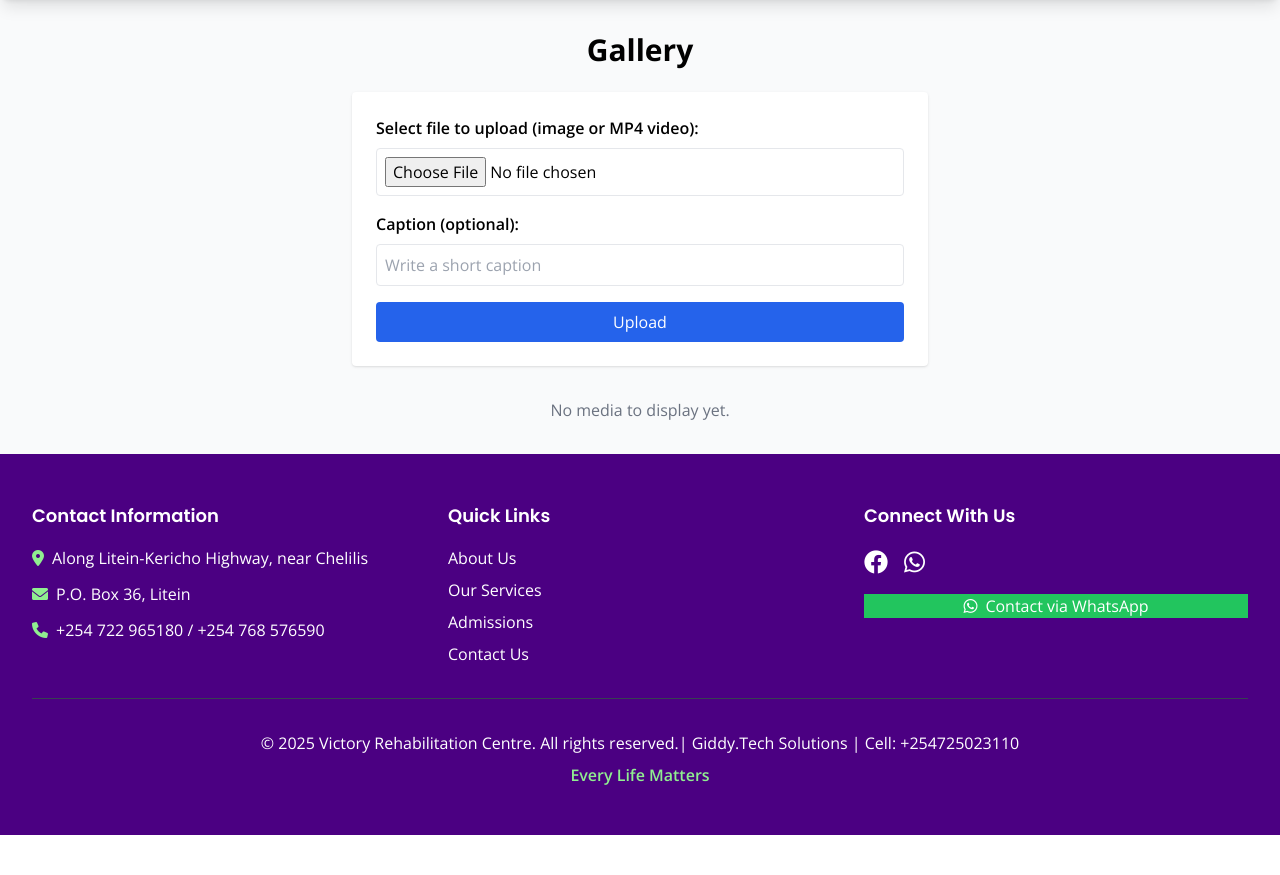
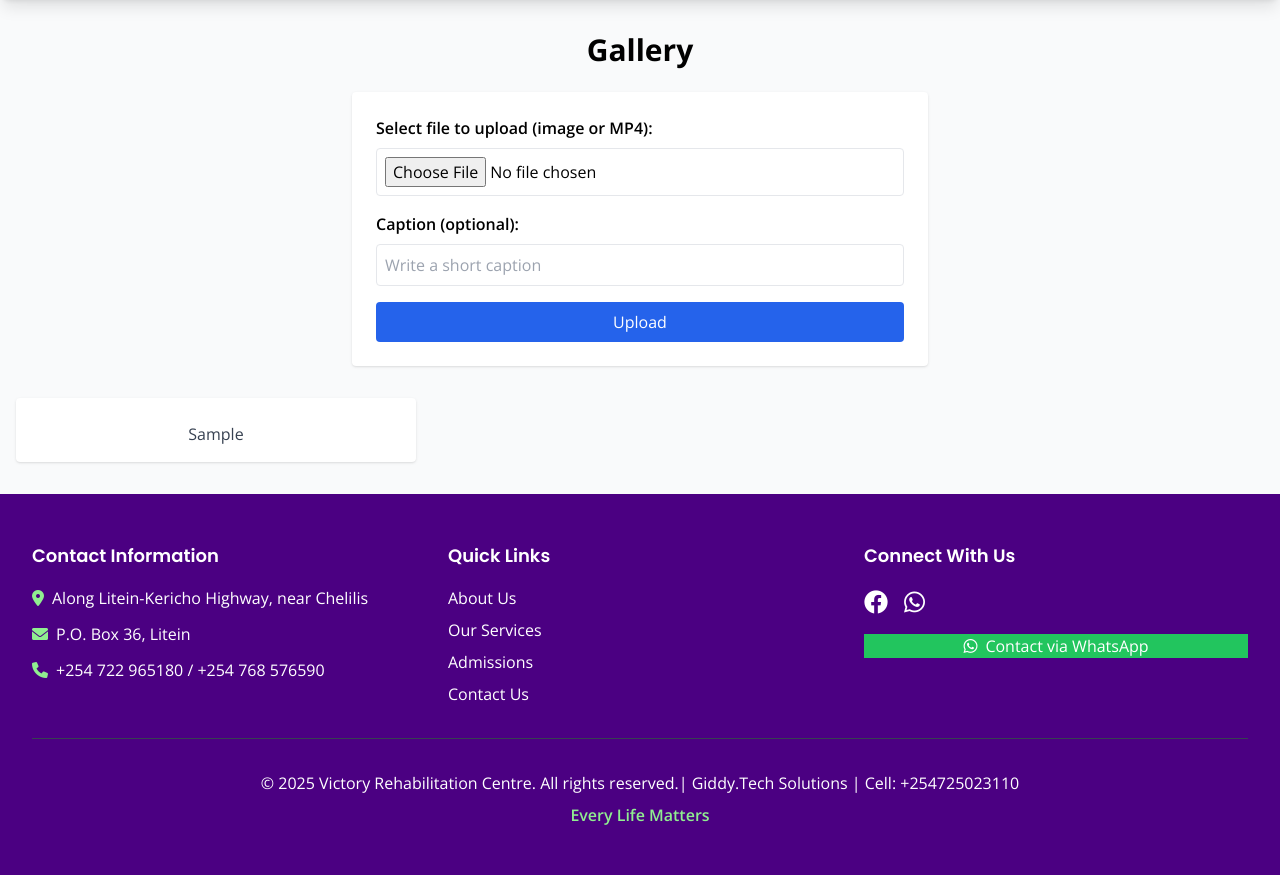
Before and after one commit to GiddyLesGid/VictoryWeb, a Flask app: page /gallery in a window 1280 px wide. Shown: the part 64-939 px from the top of the page. Before the commit the page ends 899 px from the top, so only its background shows below. Run offline with Flask 3, Linux system fonts and the light colour scheme; tables that the repository leaves empty hold one stand-in row (values such as "Sample post"); some libraries are stand-ins or nearby versions.

Commit message:
mp4/gallery

```diff
--- a/templates/gallery.html
+++ b/templates/gallery.html
@@ -3,7 +3,7 @@
 {% block title %}Gallery - Victory Rehabilitation Centre{% endblock %}
 
 {% block content %}
-<div class="container mx-auto py-8">
+<div class="container mx-auto py-8 px-4">
 
     <h1 class="text-3xl font-bold mb-6 text-center">Gallery</h1>
 
@@ -12,9 +12,8 @@
         {% if messages %}
             <div class="mb-6">
                 {% for category, message in messages %}
-            <div class="px-4 py-2 rounded mb-2 text-white
-                        {% if category == 'success' %}bg-green-500{% endif %}
-                        {% if category == 'error' %}bg-red-500{% endif %}">
+                    <div class="px-4 py-2 mb-2 rounded text-white
+                        {% if category == 'success' %}bg-green-500{% elif category == 'error' %}bg-red-500{% else %}bg-blue-500{% endif %}">
                         {{ message }}
                     </div>
                 {% endfor %}
@@ -23,9 +22,10 @@
     {% endwith %}
 
     <!-- Upload Form -->
-    <form action="{{ url_for('upload_media') }}" method="post" enctype="multipart/form-data" class="mb-8 bg-white p-6 rounded shadow max-w-xl mx-auto">
+    <form action="{{ url_for('upload_media') }}" method="post" enctype="multipart/form-data"
+          class="mb-8 bg-white p-6 rounded shadow max-w-xl mx-auto">
         <div class="mb-4">
-            <label for="file" class="block mb-2 font-semibold">Select file to upload (image or MP4 video):</label>
+            <label for="file" class="block mb-2 font-semibold">Select file to upload (image or MP4):</label>
             <input type="file" name="file" id="file" accept="image/*,video/mp4" class="w-full border rounded p-2" required>
         </div>
         <div class="mb-4">
@@ -37,15 +37,14 @@
         </button>
     </form>
 
-    {% if images %}
-    <!-- Gallery Grid -->
-    <div class="grid grid-cols-1 sm:grid-cols-2 md:grid-cols-3 lg:grid-cols-4 gap-6">
-        {% for item in images %}
+    {% if items %}
+    <div class="grid grid-cols-1 sm:grid-cols-2 md:grid-cols-3 gap-6">
+        {% for item in items %}
             <div class="bg-white rounded shadow p-4 flex flex-col items-center">
 
                 {% if item.filetype == "image" %}
                     <img src="{{ url_for('get_media', filename=item.filename) }}"
-                         alt="{{ item.caption }}"
+                         alt="{{ item.caption or 'Gallery image' }}"
                          class="w-full h-64 object-cover rounded mb-2" />
                 {% elif item.filetype == "video" %}
                     <video controls class="w-full h-64 object-cover rounded mb-2">
@@ -54,13 +53,12 @@
                     </video>
                 {% endif %}
 
-                <div class="text-center text-gray-700">{{ item.caption }}</div>
+                <div class="text-center text-gray-700 mt-2 break-words">{{ item.caption }}</div>
             </div>
         {% endfor %}
     </div>
     {% else %}
         <p class="text-gray-500 mt-4 text-center">No media to display yet.</p>
     {% endif %}
-
 </div>
 {% endblock %}
```
Lines whose indentation alone changed are shown as unchanged.
